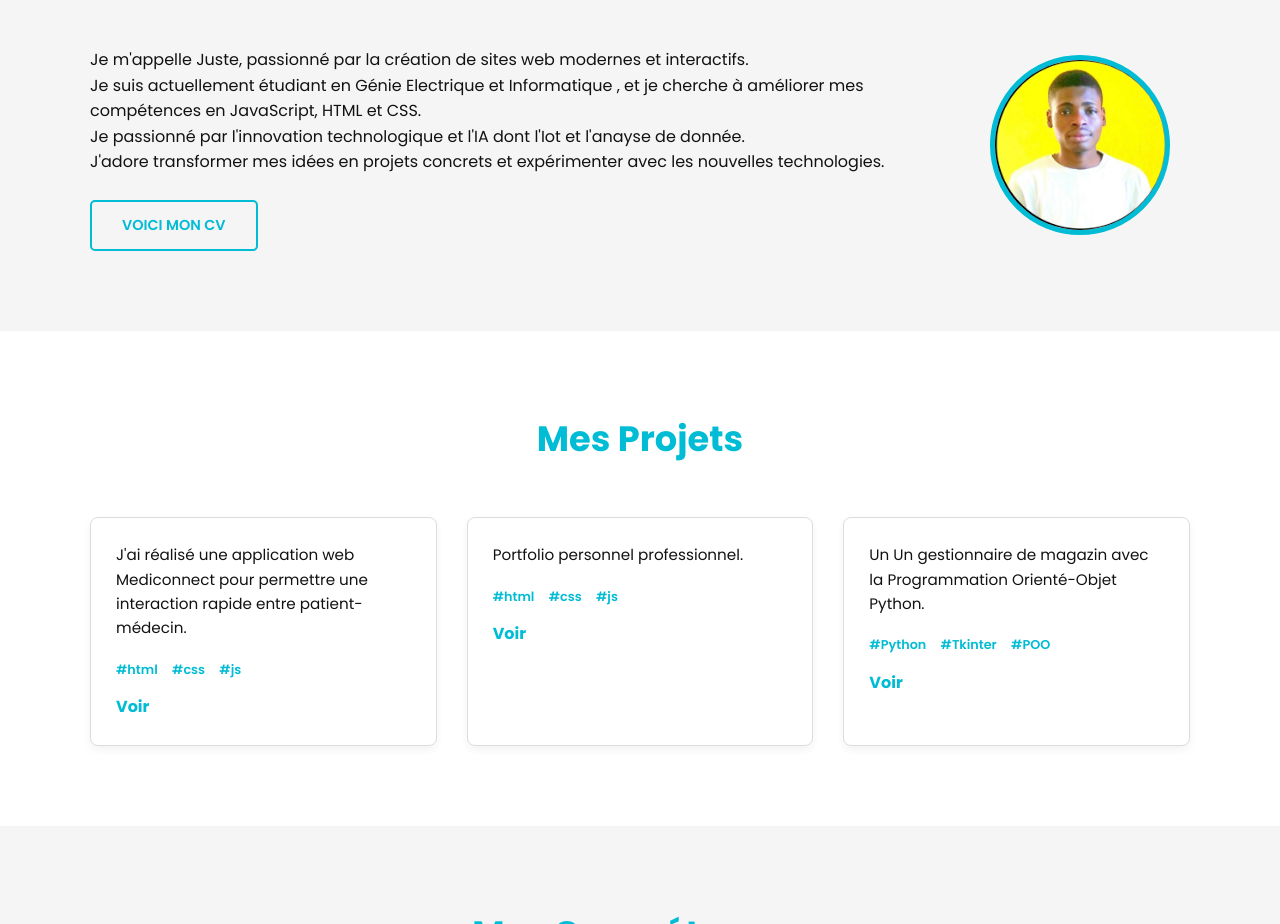
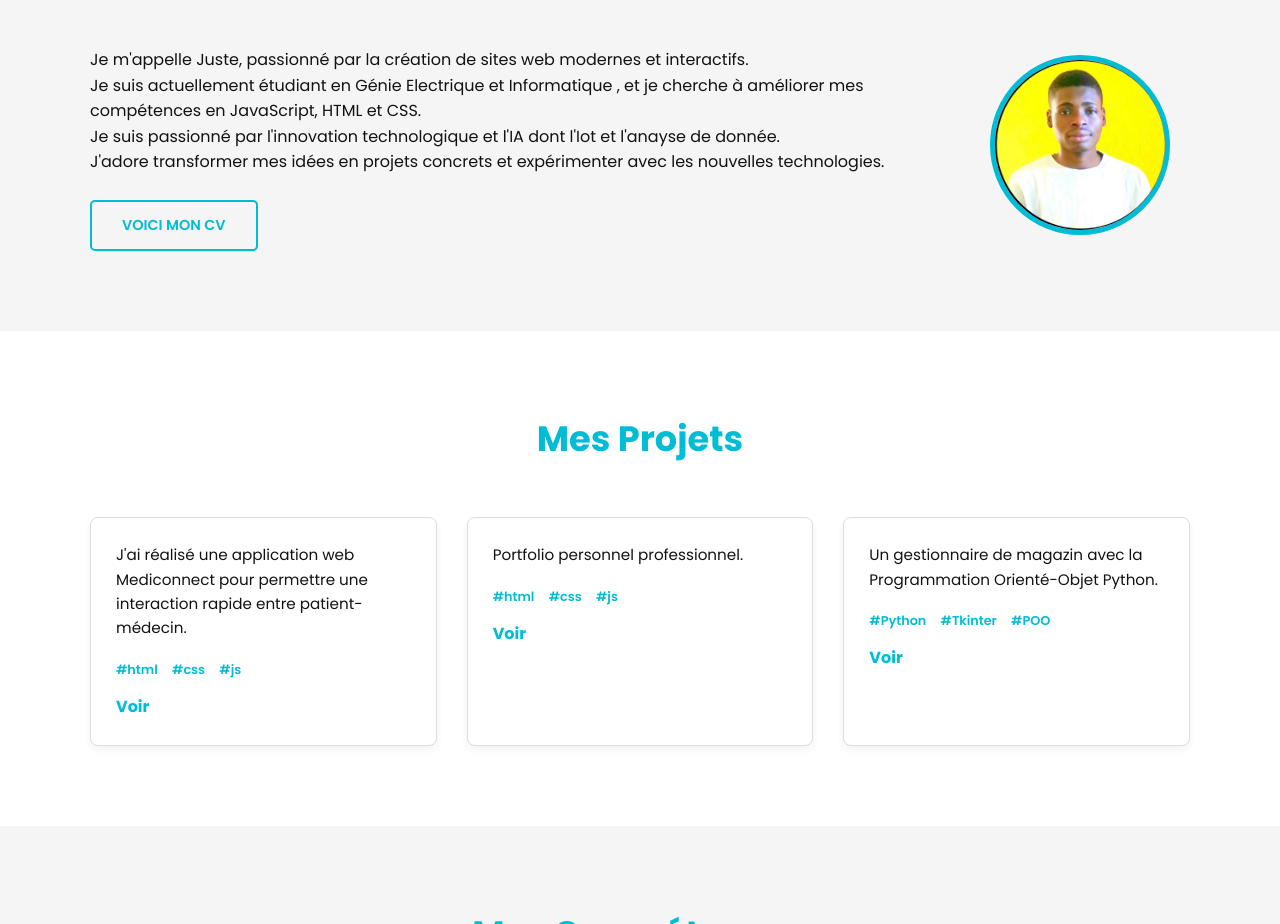
Before and after one commit to justekc24/portfolio, a plain HTML site: page index.html in a window 1280 px wide. Shown: the part 880-1804 px from the top of the page. Drawn offline with Linux system fonts and the light colour scheme.

```diff
--- a/index.html
+++ b/index.html
@@ -39,7 +39,7 @@
             <div class="propos-text">
                 <p>Je m'appelle Juste, passionné par la création de sites web modernes et interactifs.</p>
                 <p>Je suis actuellement étudiant en Génie Electrique et Informatique , et je cherche à améliorer mes compétences en JavaScript, HTML et CSS.</p>
-                <p>Je passionné par l'innovation technologique et l'IA dont l'Iot et l'anayse de donnée.</p>
+                <p>Je suis passionné par l'innovation technologique et l'IA dont l'Iot et l'anayse de donnée.</p>
                 <p>J'adore transformer mes idées en projets concrets et expérimenter avec les nouvelles technologies.</p>
                 <a href="Juste_KOCOU_CV.pdf" class="btn secondary-btn" download>Voici mon CV</a>
             </div>
@@ -73,7 +73,7 @@
             </article>
 
             <article class="project-card">
-                <p>Un Un gestionnaire de magazin avec la Programmation Orienté-Objet Python.</p>
+                <p>Un gestionnaire de magazin avec la Programmation Orienté-Objet Python.</p>
                 <div class="tags">
                     <span>#Python</span>
                     <span>#Tkinter</span>
```
